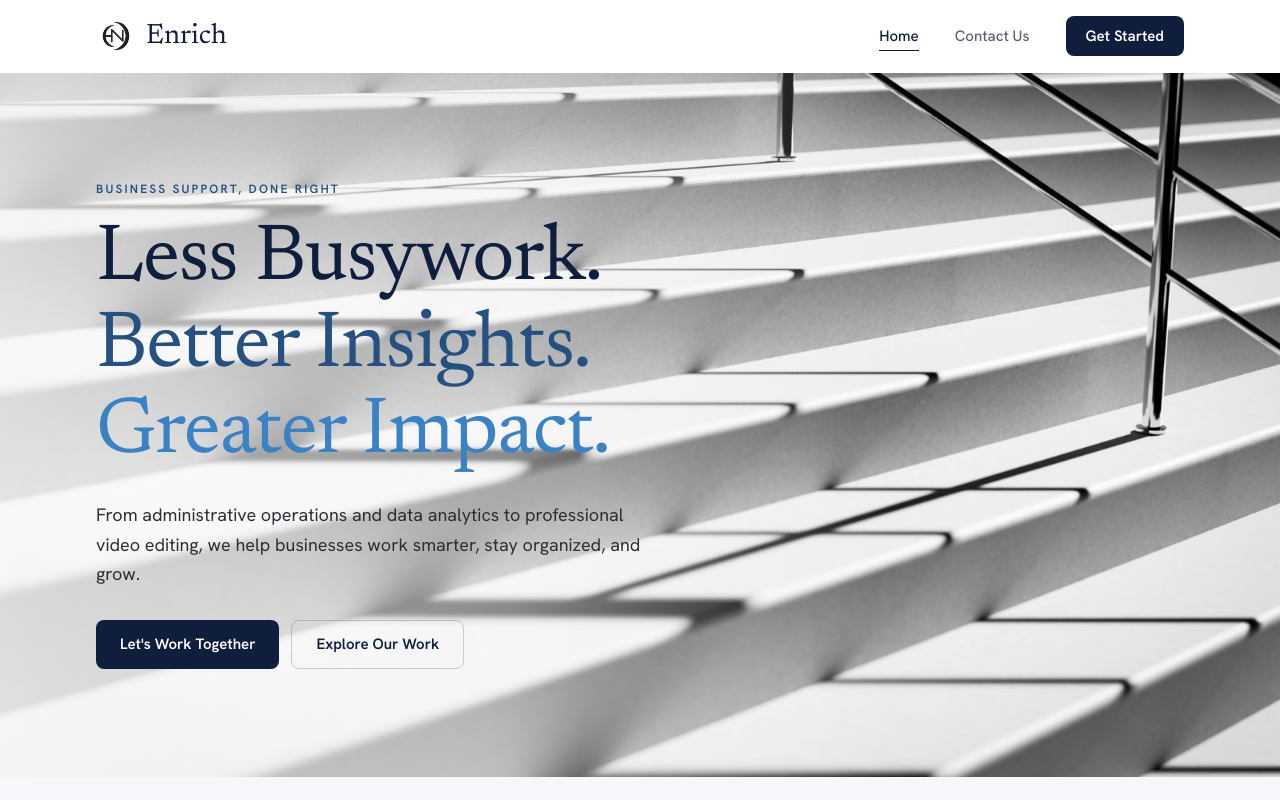
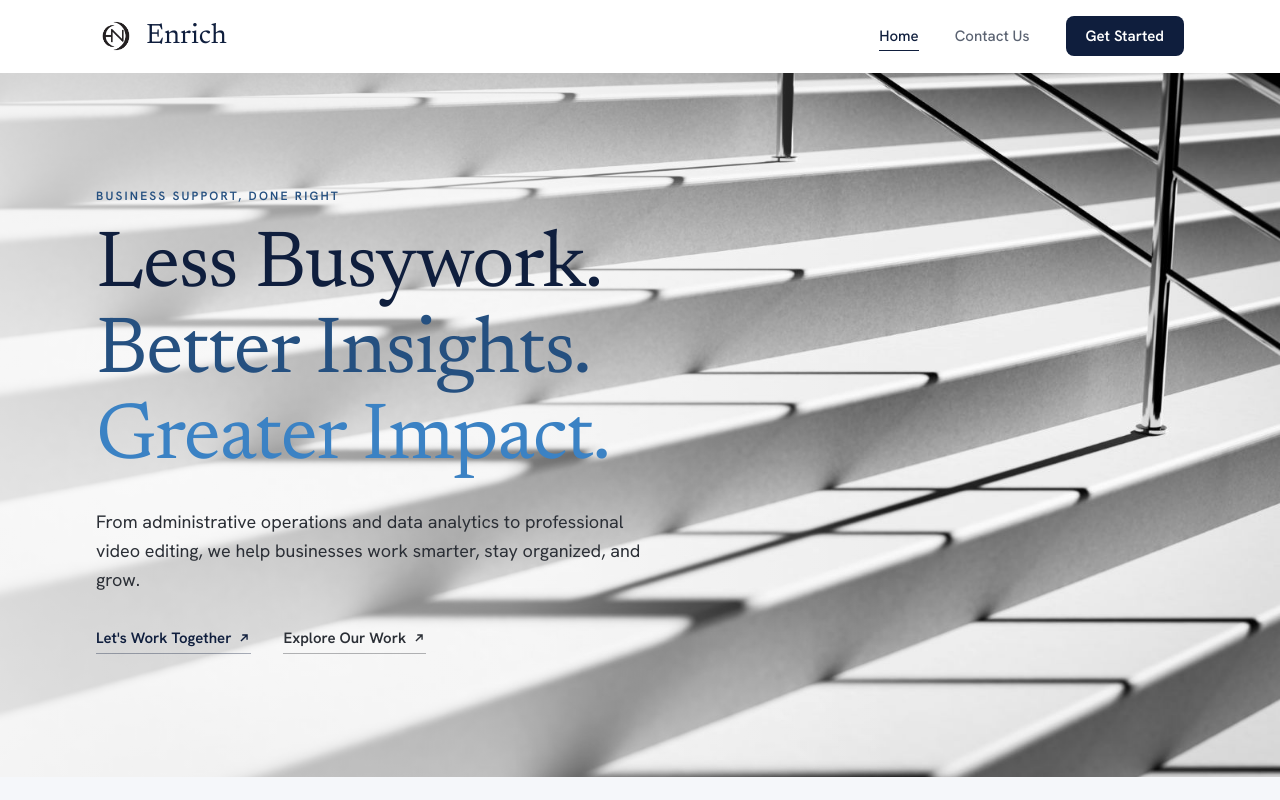
Before and after one commit to ralphchristiandD/agency-website, a Nuxt app: page /va-support in a window 1280 px wide. Shown: the top 800 px of the page. Built offline with nearby package versions, Linux system fonts and the light colour scheme.

Commit message:
VA Support hero: calls to action as arrow text links instead of buttons

```diff
--- a/app/assets/css/main.css
+++ b/app/assets/css/main.css
@@ -78,6 +78,23 @@
   transition: background-size 0.25s ease;
   &:hover { background-size: 100% 1px; }
 }
+/* Text link with a thin underline and a small arrow (hero calls to action, developer's choice).
+   Usage: <a class="link-arrow text-navy"><span>Label <svg>…arrow…</svg></span></a>
+   Stays 44px tall for easy tapping; the underline darkens and the arrow nudges on hover. */
+@utility link-arrow {
+  @apply inline-flex min-h-11 items-center text-[0.9375rem] font-semibold transition-colors duration-200;
+  & > span {
+    display: inline-flex;
+    align-items: center;
+    gap: 0.375rem;
+    padding-bottom: 0.25rem;
+    border-bottom: 1px solid color-mix(in srgb, currentColor 35%, transparent);
+    transition: border-color 0.2s ease;
+  }
+  & svg { transition: transform 0.2s ease; }
+  &:hover > span { border-bottom-color: currentColor; }
+  &:hover svg { transform: translate(2px, -2px); }
+}
 @utility field {
   @apply w-full rounded-lg border border-line bg-white px-4 py-3 text-base text-charcoal placeholder:text-slate/70 focus:border-accent focus:outline-none;
 }
--- a/app/pages/va-support.vue
+++ b/app/pages/va-support.vue
@@ -66,10 +66,19 @@ const steps = [
         <p class="rise mt-6 max-w-xl text-lg leading-relaxed text-charcoal" style="animation-delay: 300ms">
           From administrative operations and data analytics to professional video editing, we help businesses work smarter, stay organized, and grow.
         </p>
-        <div class="rise mt-8 flex flex-wrap gap-3" style="animation-delay: 300ms">
-          <NuxtLink to="/contact" class="btn-primary">Let's Work Together</NuxtLink>
+        <!-- Text links with an arrow instead of buttons (developer's choice) -->
+        <div class="rise mt-6 flex flex-wrap gap-x-8 gap-y-1" style="animation-delay: 300ms">
+          <NuxtLink to="/contact" class="link-arrow text-navy">
+            <span>Let's Work Together
+              <svg class="size-3.5" viewBox="0 0 16 16" fill="none" stroke="currentColor" stroke-width="1.6" aria-hidden="true"><path d="M4.5 11.5l7-7M6 4.5h5.5V10" /></svg>
+            </span>
+          </NuxtLink>
           <!-- Points to Our Services while the Portfolio page is hidden (see backups/portfolio-page) -->
-          <a href="#services" class="btn-secondary">Explore Our Work</a>
+          <a href="#services" class="link-arrow text-charcoal hover:text-navy">
+            <span>Explore Our Work
+              <svg class="size-3.5" viewBox="0 0 16 16" fill="none" stroke="currentColor" stroke-width="1.6" aria-hidden="true"><path d="M4.5 11.5l7-7M6 4.5h5.5V10" /></svg>
+            </span>
+          </a>
         </div>
       </div>
     </section>
```
Also changed, not shown: 1 other file (tests, documents, lock files or other folders).
